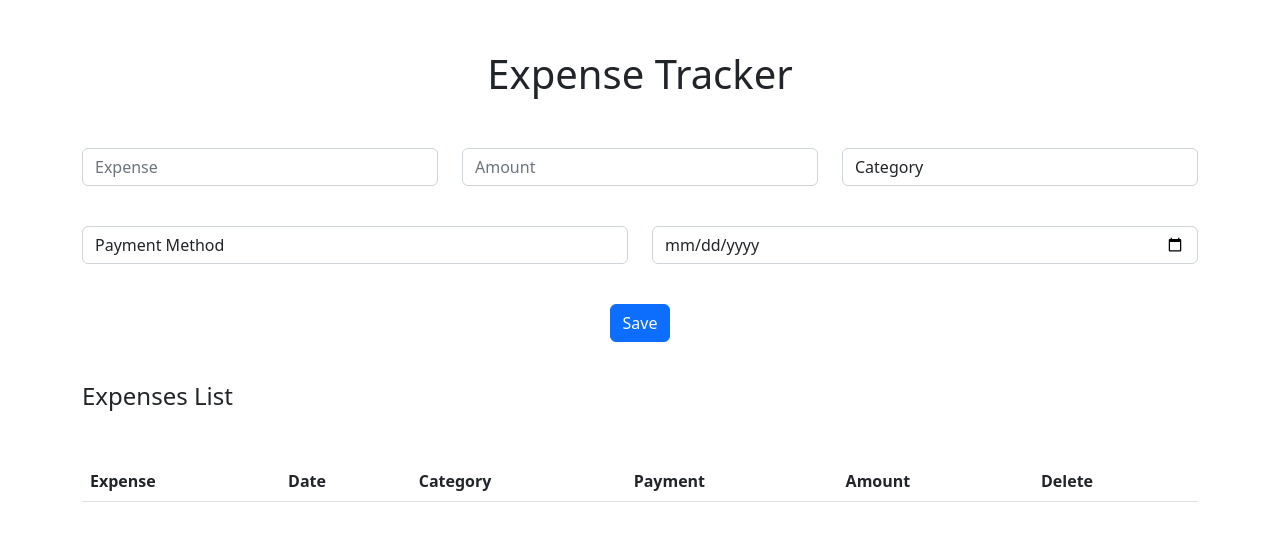
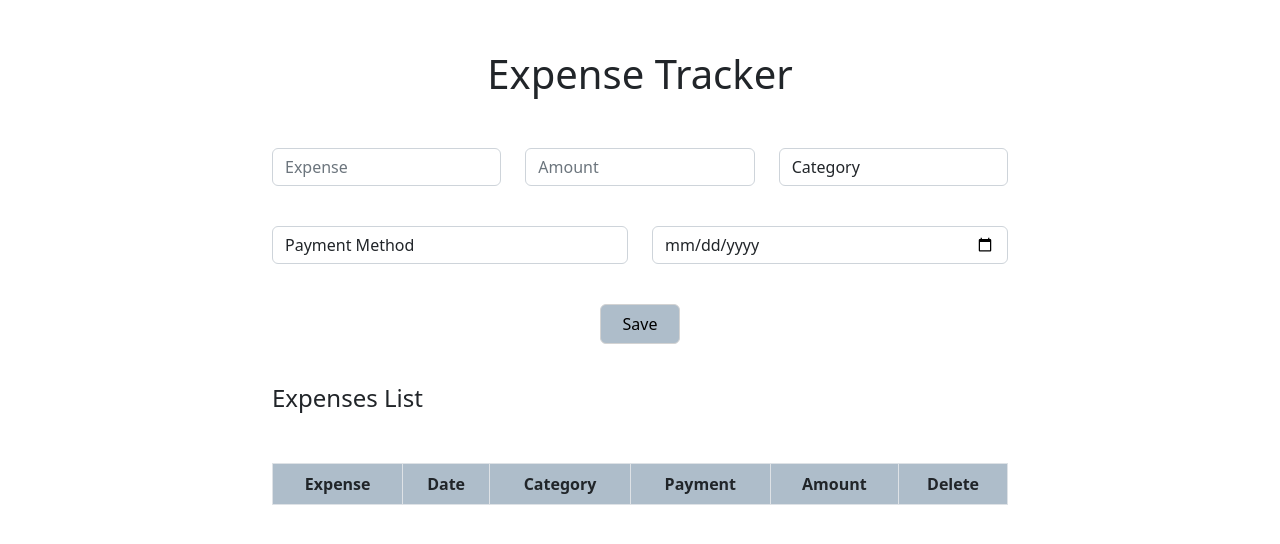
Before and after one commit to imcodingdreams/expense-tracker-app-react, a React (Create React App) app: page / in a window 1280 px wide. Shown: the top 544 px of the page. Built offline with nearby package versions, Linux system fonts and the light colour scheme.

Commit message:
Bootstrap edited

```diff
--- a/src/components/AddExpense.js
+++ b/src/components/AddExpense.js
@@ -21,6 +21,8 @@ export const AddExpense = ({ handleClickSave, expenseNameRef, expenseAmountRef,
 
   return (
     <Container>
+      <Row className="justify-content-center">
+        <Col lg={8}>
           <Form onSubmit={handleSubmit}>
             <Row style={{ marginBottom: "40px" }}>
               <Col xs={12} lg={4} className="col">
@@ -102,12 +104,14 @@ export const AddExpense = ({ handleClickSave, expenseNameRef, expenseAmountRef,
               <Col className="col">
                 <div className="d-flex justify-content-center">
                   <Button style={{
-                textAlign: "center", justifyContent: "center"
+                    height: "40px", width: "80px", textAlign: "center", background: "#AEBDCA", color: "#000", borderColor: "lightGray", justifyContent: "center"
                   }} onClick={handleClickSave}>Save</Button>
                 </div>
               </Col>
             </Row>
           </Form>
+        </Col>
+      </Row>
     </Container>
   )
 }
--- a/src/components/ExpensesList.js
+++ b/src/components/ExpensesList.js
@@ -1,14 +1,17 @@
 import React from 'react'
 import { Button, Row, Table, Col, Container } from 'react-bootstrap'
+
 
 export const ExpensesList = ({ expenses, handleClickDelete }) => {
   return (
     <Container>
-      <Row>
-        <Col>
+      <Row className="justify-content-center">
+        <Col lg={8}>
           <h4 style={{ textAlign: "left", marginTop: "40px", marginBottom: "50px" }}>Expenses List</h4>
-          <Table>
-            <thead>
+          <Table bordered style={{
+            textAlign: "center"
+          }}>
+            <thead style={{ background: "#AEBDCA" }}>
               <tr>
                 <th scope="col">Expense</th>
                 <th scope="col">Date</th>
@@ -27,7 +30,9 @@ export const ExpensesList = ({ expenses, handleClickDelete }) => {
                   <td scope='col'>{expense.paymentMethod}</td>
                   <td scope='col'>${expense.amount}</td>
                   <td scope='col'>
-                    <Button variant='primary' onClick={() => handleClickDelete(expense.id)}>X</Button>
+                    <Button style={{ background: "#AEBDCA", borderColor: "lightGray", color: "#000" }} variant='primary' onClick={() => handleClickDelete(expense.id)}>
+                      <i className="bi-trash"></i>
+                    </Button>
                   </td>
                 </tr>
               </tbody>
```
Also changed, not shown: src/components/ExpensesListHeader.js (+25 -25 lines). Lines whose indentation alone changed are shown as unchanged.
